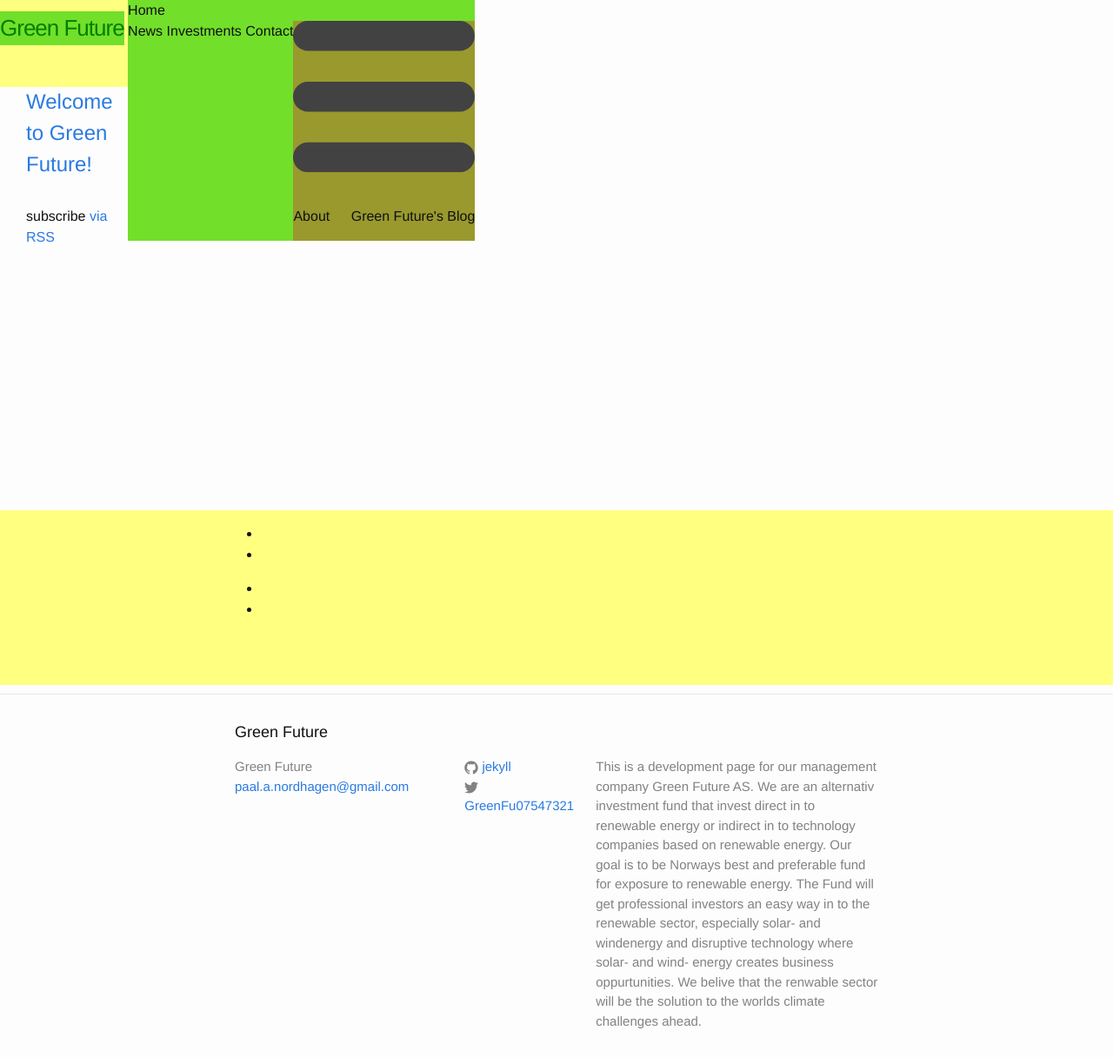
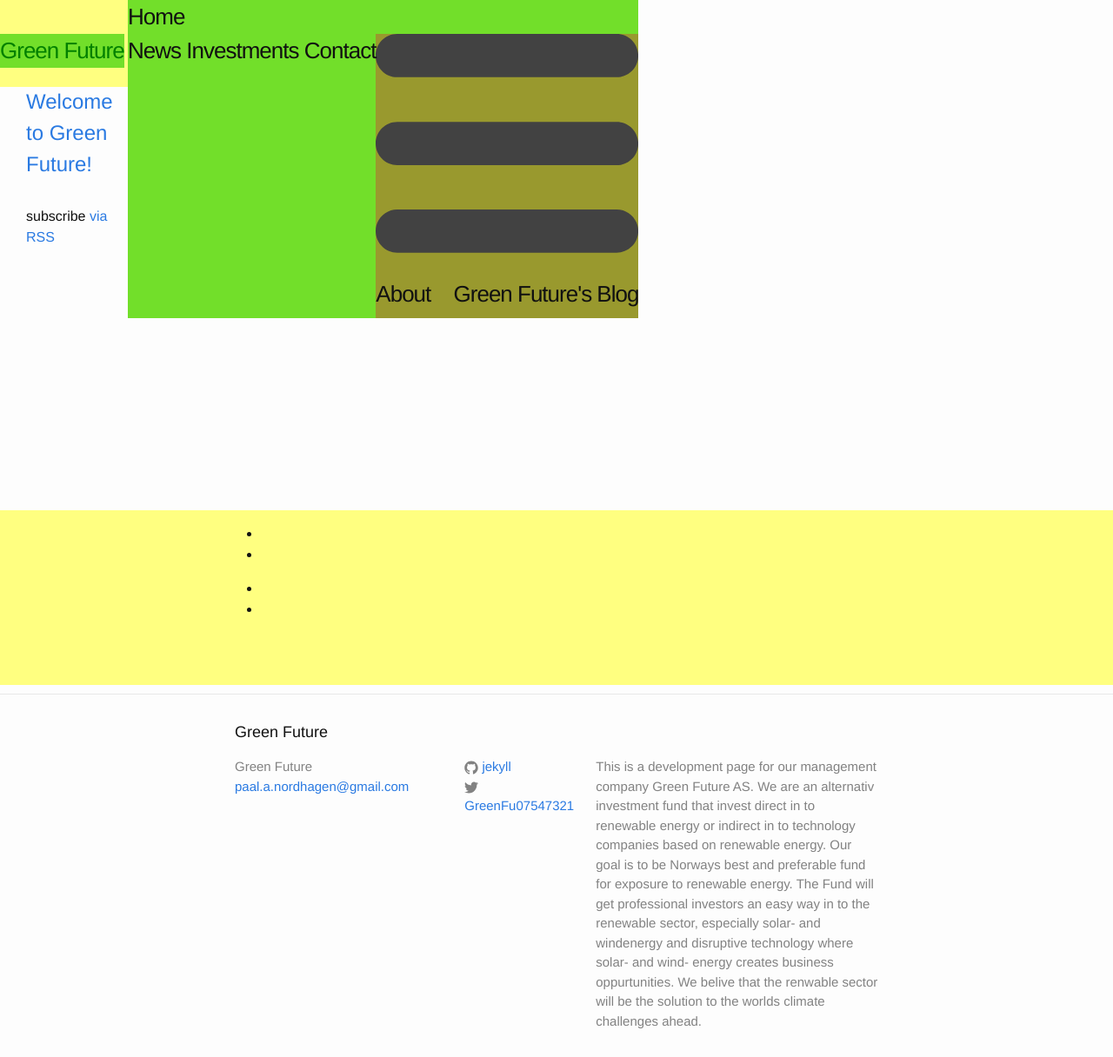
Before and after one commit to Paal-August/Paal-August.github.io, a Jekyll site: the page built from index.html, in a window 1280 px wide. Shown: the whole page at 87% size. Built offline with Jekyll 4.4.1, drawn with Linux system fonts in a browser that asks for light colours.

Commit message:
Update _layout.scss

```diff
--- a/_sass/_layout.scss
+++ b/_sass/_layout.scss
@@ -22,7 +22,7 @@
 
   justify-items:center;
   justify-content:center;
-  align-items:stretch;
+
   align-content:center;
 
   grid-auto-flow:column;
@@ -47,9 +47,13 @@
 }
 
 .site-menu {
-
-  background-color:#72DF2A;
-  display:inline-block;
+    font-size: 26px;
+    font-weight: 300;
+    letter-spacing: -1px;
+    margin-bottom: 0;
+    float: center;
+    background-color:#72DF2A;
+    display:inline-block;
 
 
 }
```
